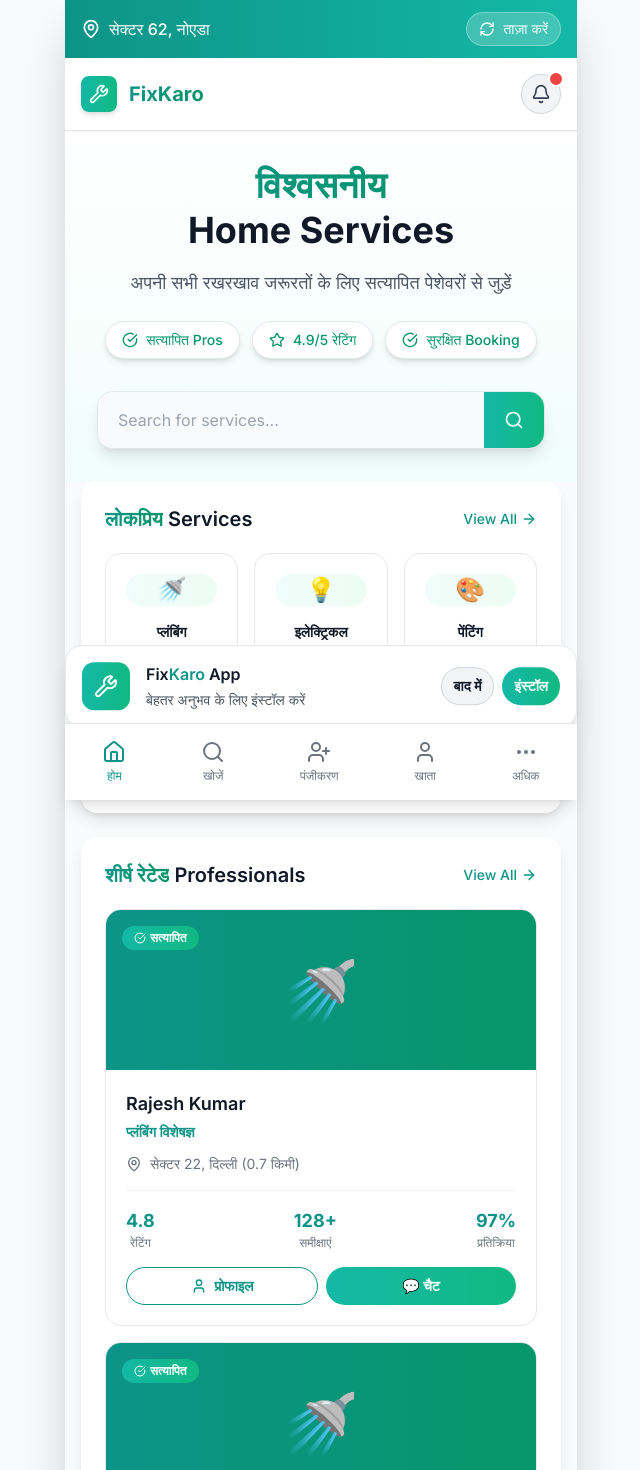
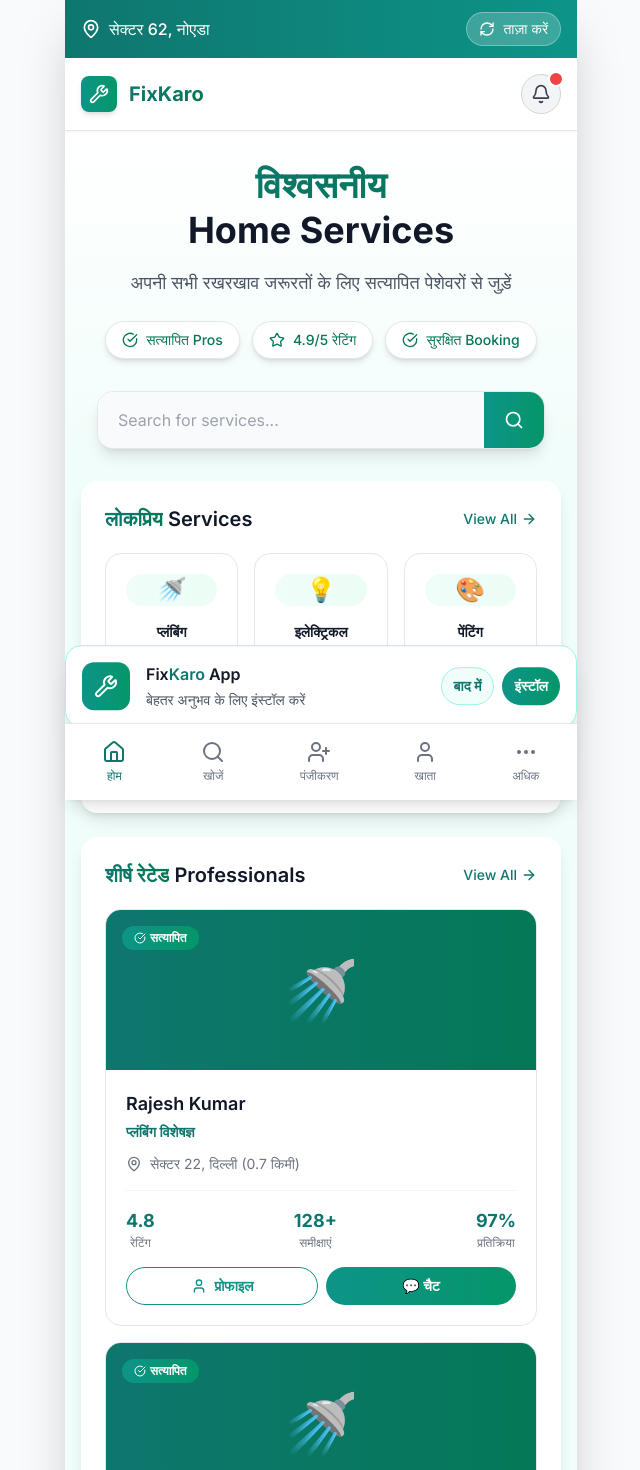
Before and after one commit to codewith-swapnil/autocompress, a Next.js app: page / in a window 1280 px wide. Shown: the top 1470 px of the page, without its empty margins (319-959 px from the left). Built offline with nearby package versions, Linux system fonts and the light colour scheme.

Commit message:
improved the app

```diff
--- a/pages/index.js
+++ b/pages/index.js
@@ -150,7 +150,7 @@ const FixKaro = () => {
   };
 
   const LocationBar = () => (
-    <div className="sticky top-0 z-50 bg-gradient-to-r from-teal-600 to-teal-500 px-4 py-3 flex items-center text-white">
+    <div className="sticky top-0 z-50 bg-gradient-to-r from-teal-700 to-teal-600 px-4 py-3 flex items-center text-white">
       <MapPin className="text-white mr-2 h-5 w-5" />
       <div className="flex-grow font-medium">{currentLocation}</div>
       <button
@@ -166,10 +166,10 @@ const FixKaro = () => {
   const Header = () => (
     <header className="sticky top-12 z-40 bg-white px-4 py-4 flex items-center justify-between border-b border-gray-200 shadow-sm">
       <div className="flex items-center gap-3">
-        <div className="w-9 h-9 bg-gradient-to-r from-teal-500 to-emerald-500 rounded-lg flex items-center justify-center shadow-md">
+        <div className="w-9 h-9 bg-gradient-to-r from-teal-600 to-emerald-600 rounded-lg flex items-center justify-center shadow-md">
           <Wrench className="text-white h-5 w-5" />
         </div>
-        <span className="text-xl font-bold bg-gradient-to-r from-teal-600 to-emerald-600 bg-clip-text text-transparent">
+        <span className="text-xl font-bold bg-gradient-to-r from-teal-700 to-emerald-700 bg-clip-text text-transparent">
           Fix<span className="font-extrabold">Karo</span>
         </span>
       </div>
@@ -190,7 +190,7 @@ const FixKaro = () => {
   const Hero = () => (
     <section className="px-4 py-8 text-center bg-gradient-to-b from-white to-teal-50">
       <h1 className="text-4xl font-bold mb-4 leading-tight text-gray-900">
-        <span className="block bg-gradient-to-r from-teal-600 to-emerald-600 bg-clip-text text-transparent">विश्वसनीय</span>
+        <span className="block bg-gradient-to-r from-teal-700 to-emerald-700 bg-clip-text text-transparent">विश्वसनीय</span>
         Home Services
       </h1>
       <p className="text-lg text-gray-600 mb-6 max-w-md mx-auto font-light">
@@ -198,15 +198,15 @@ const FixKaro = () => {
       </p>
 
       <div className="flex justify-center flex-wrap gap-3 mb-8">
-        <div className="bg-white px-4 py-2 rounded-full shadow-md border border-gray-200 text-emerald-600 font-medium text-sm flex items-center gap-2">
+        <div className="bg-white px-4 py-2 rounded-full shadow-md border border-gray-200 text-emerald-700 font-medium text-sm flex items-center gap-2">
           <CheckCircle className="h-4 w-4" />
           <span>सत्यापित Pros</span>
         </div>
-        <div className="bg-white px-4 py-2 rounded-full shadow-md border border-gray-200 text-emerald-600 font-medium text-sm flex items-center gap-2">
+        <div className="bg-white px-4 py-2 rounded-full shadow-md border border-gray-200 text-emerald-700 font-medium text-sm flex items-center gap-2">
           <Star className="h-4 w-4" />
           <span>4.9/5 रेटिंग</span>
         </div>
-        <div className="bg-white px-4 py-2 rounded-full shadow-md border border-gray-200 text-emerald-600 font-medium text-sm flex items-center gap-2">
+        <div className="bg-white px-4 py-2 rounded-full shadow-md border border-gray-200 text-emerald-700 font-medium text-sm flex items-center gap-2">
           <CheckCircle className="h-4 w-4" />
           <span>सुरक्षित Booking</span>
         </div>
@@ -218,7 +218,7 @@ const FixKaro = () => {
           placeholder="Search for services..."
           className="flex-1 px-5 py-4 bg-gray-50 text-base outline-none"
         />
-        <button className="px-5 bg-gradient-to-r from-teal-500 to-emerald-500 text-white font-semibold hover:from-teal-600 hover:to-emerald-600 transition-colors">
+        <button className="px-5 bg-gradient-to-r from-teal-600 to-emerald-600 text-white font-semibold hover:from-teal-700 hover:to-emerald-700 transition-colors">
           <Search className="h-5 w-5" />
         </button>
       </div>
@@ -229,9 +229,9 @@ const FixKaro = () => {
     <section className="mx-4 mb-6 bg-white rounded-2xl shadow-lg p-6">
       <div className="flex justify-between items-center mb-5">
         <h2 className="text-xl font-semibold text-gray-900">
-          <span className="bg-gradient-to-r from-teal-600 to-emerald-600 bg-clip-text text-transparent">लोकप्रिय</span> Services
+          <span className="bg-gradient-to-r from-teal-700 to-emerald-700 bg-clip-text text-transparent">लोकप्रिय</span> Services
         </h2>
-        <button className="text-teal-600 font-medium text-sm flex items-center gap-1 hover:text-teal-700">
+        <button className="text-teal-700 font-medium text-sm flex items-center gap-1 hover:text-teal-800">
           View All <ArrowRight className="h-4 w-4" />
         </button>
       </div>
@@ -240,7 +240,7 @@ const FixKaro = () => {
           <div
             key={key}
             onClick={() => showService(key)}
-            className="bg-white border border-gray-200 rounded-2xl p-5 text-center cursor-pointer hover:shadow-lg hover:border-teal-300 hover:-translate-y-1 transition-all"
+            className="bg-white border border-gray-200 rounded-2xl p-5 text-center cursor-pointer hover:shadow-lg hover:border-teal-400 hover:-translate-y-1 transition-all"
           >
             <div className="w-15 h-15 bg-gradient-to-r from-teal-50 to-emerald-50 rounded-2xl flex items-center justify-center mx-auto mb-4 text-2xl hover:bg-teal-100 transition-colors">
               {service.icon}
@@ -261,30 +261,30 @@ const FixKaro = () => {
 
   const ProviderCardSkeleton = () => (
     <div className="bg-white border border-gray-200 rounded-2xl overflow-hidden relative">
-      <div className="h-40 bg-gray-200 animate-pulse"></div>
+      <div className="h-40 bg-teal-100 animate-pulse"></div>
       <div className="p-5">
-        <div className="h-6 bg-gray-200 rounded w-3/4 mb-4 animate-pulse"></div>
-        <div className="h-4 bg-gray-200 rounded w-1/2 mb-3 animate-pulse"></div>
-        <div className="h-4 bg-gray-200 rounded w-2/3 mb-4 animate-pulse"></div>
+        <div className="h-6 bg-teal-100 rounded w-3/4 mb-4 animate-pulse"></div>
+        <div className="h-4 bg-teal-100 rounded w-1/2 mb-3 animate-pulse"></div>
+        <div className="h-4 bg-teal-100 rounded w-2/3 mb-4 animate-pulse"></div>
 
         <div className="flex justify-between pt-4 border-t border-gray-100 mb-4">
           <div className="text-center">
-            <div className="h-6 bg-gray-200 rounded w-8 mx-auto mb-1 animate-pulse"></div>
-            <div className="h-3 bg-gray-200 rounded w-16 mx-auto animate-pulse"></div>
+            <div className="h-6 bg-teal-100 rounded w-8 mx-auto mb-1 animate-pulse"></div>
+            <div className="h-3 bg-teal-100 rounded w-16 mx-auto animate-pulse"></div>
           </div>
           <div className="text-center">
-            <div className="h-6 bg-gray-200 rounded w-12 mx-auto mb-1 animate-pulse"></div>
-            <div className="h-3 bg-gray-200 rounded w-16 mx-auto animate-pulse"></div>
+            <div className="h-6 bg-teal-100 rounded w-12 mx-auto mb-1 animate-pulse"></div>
+            <div className="h-3 bg-teal-100 rounded w-16 mx-auto animate-pulse"></div>
           </div>
           <div className="text-center">
-            <div className="h-6 bg-gray-200 rounded w-8 mx-auto mb-1 animate-pulse"></div>
-            <div className="h-3 bg-gray-200 rounded w-16 mx-auto animate-pulse"></div>
+            <div className="h-6 bg-teal-100 rounded w-8 mx-auto mb-1 animate-pulse"></div>
+            <div className="h-3 bg-teal-100 rounded w-16 mx-auto animate-pulse"></div>
           </div>
         </div>
 
         <div className="flex gap-2">
-          <div className="flex-1 h-10 bg-gray-200 rounded-full animate-pulse"></div>
-          <div className="flex-1 h-10 bg-gray-200 rounded-full animate-pulse"></div>
+          <div className="flex-1 h-10 bg-teal-100 rounded-full animate-pulse"></div>
+          <div className="flex-1 h-10 bg-teal-100 rounded-full animate-pulse"></div>
         </div>
       </div>
     </div>
@@ -294,9 +294,9 @@ const FixKaro = () => {
     <section className="mx-4 mb-6 bg-white rounded-2xl shadow-lg p-6">
       <div className="flex justify-between items-center mb-5">
         <h2 className="text-xl font-semibold text-gray-900">
-          <span className="bg-gradient-to-r from-teal-600 to-emerald-600 bg-clip-text text-transparent">शीर्ष रेटेड</span> Professionals
+          <span className="bg-gradient-to-r from-teal-700 to-emerald-700 bg-clip-text text-transparent">शीर्ष रेटेड</span> Professionals
         </h2>
-        <button className="text-teal-600 font-medium text-sm flex items-center gap-1 hover:text-teal-700">
+        <button className="text-teal-700 font-medium text-sm flex items-center gap-1 hover:text-teal-800">
           View All <ArrowRight className="h-4 w-4" />
         </button>
       </div>
@@ -310,31 +310,31 @@ const FixKaro = () => {
         ) : (
           providersWithDistance.map((provider) => (
             <div key={`${provider.serviceKey}-${provider.name}`} className="bg-white border border-gray-200 rounded-2xl overflow-hidden hover:shadow-lg hover:-translate-y-1 transition-all relative">
-              <div className="absolute top-4 left-4 bg-gradient-to-r from-teal-500 to-emerald-500 text-white px-3 py-1 rounded-full text-xs font-semibold flex items-center gap-1 z-10">
+              <div className="absolute top-4 left-4 bg-gradient-to-r from-teal-600 to-emerald-600 text-white px-3 py-1 rounded-full text-xs font-semibold flex items-center gap-1 z-10">
                 <CheckCircle className="h-3 w-3" />
                 सत्यापित
               </div>
-              <div className="h-40 bg-gradient-to-r from-teal-600 to-emerald-600 flex items-center justify-center text-6xl text-white">
+              <div className="h-40 bg-gradient-to-r from-teal-700 to-emerald-700 flex items-center justify-center text-6xl text-white">
                 {services[provider.serviceKey]?.icon}
               </div>
               <div className="p-5">
                 <h3 className="text-lg font-semibold text-gray-900 mb-1">{provider.name}</h3>
-                <span className="text-teal-600 font-semibold text-sm block mb-3">{services[provider.serviceKey]?.title.replace('सेवाएं', 'विशेषज्ञ')}</span>
+                <span className="text-teal-700 font-semibold text-sm block mb-3">{services[provider.serviceKey]?.title.replace('सेवाएं', 'विशेषज्ञ')}</span>
                 <div className="flex items-center gap-2 text-gray-500 text-sm mb-4">
                   <MapPin className="h-4 w-4" />
                   {provider.location} ({provider.distance} किमी)
                 </div>
                 <div className="flex justify-between pt-4 border-t border-gray-100 mb-4">
                   <div className="text-center">
-                    <div className="font-bold text-lg text-teal-600">{provider.rating}</div>
+                    <div className="font-bold text-lg text-teal-700">{provider.rating}</div>
                     <div className="text-xs text-gray-500">रेटिंग</div>
                   </div>
                   <div className="text-center">
-                    <div className="font-bold text-lg text-teal-600">{provider.reviews}+</div>
+                    <div className="font-bold text-lg text-teal-700">{provider.reviews}+</div>
                     <div className="text-xs text-gray-500">समीक्षाएं</div>
                   </div>
                   <div className="text-center">
-                    <div className="font-bold text-lg text-teal-600">{provider.responseRate}%</div>
+                    <div className="font-bold text-lg text-teal-700">{provider.responseRate}%</div>
                     <div className="text-xs text-gray-500">प्रतिक्रिया</div>
                   </div>
                 </div>
@@ -343,7 +343,7 @@ const FixKaro = () => {
                     <User className="h-4 w-4" />
                     प्रोफाइल
                   </button>
-                  <button className="flex-1 px-4 py-2 bg-gradient-to-r from-teal-500 to-emerald-500 text-white rounded-full font-semibold text-sm hover:from-teal-600 hover:to-emerald-600 flex items-center justify-center gap-2">
+                  <button className="flex-1 px-4 py-2 bg-gradient-to-r from-teal-600 to-emerald-600 text-white rounded-full font-semibold text-sm hover:from-teal-700 hover:to-emerald-700 flex items-center justify-center gap-2">
                     💬 चैट
                   </button>
                 </div>
@@ -370,7 +370,7 @@ const FixKaro = () => {
     }, [currentService]);
 
     return (
-      <div className="min-h-screen bg-gray-50">
+      <div className="min-h-screen bg-teal-50">
         <div className="bg-white px-4 py-4 flex items-center gap-4 border-b border-gray-200">
           <button
             onClick={() => setCurrentPage('home')}
@@ -395,22 +395,22 @@ const FixKaro = () => {
             {loading ? (
               <div className="space-y-4">
                 <div className="bg-white rounded-2xl p-5 flex items-center gap-4 shadow-md border border-gray-200">
-                  <div className="w-15 h-15 bg-gray-200 rounded-full animate-pulse"></div>
+                  <div className="w-15 h-15 bg-teal-100 rounded-full animate-pulse"></div>
                   <div className="flex-1 space-y-2">
-                    <div className="h-4 bg-gray-200 rounded w-3/4 animate-pulse"></div>
-                    <div className="h-3 bg-gray-200 rounded w-1/2 animate-pulse"></div>
-                    <div className="h-3 bg-gray-200 rounded w-2/3 animate-pulse"></div>
+                    <div className="h-4 bg-teal-100 rounded w-3/4 animate-pulse"></div>
+                    <div className="h-3 bg-teal-100 rounded w-1/2 animate-pulse"></div>
+                    <div className="h-3 bg-teal-100 rounded w-2/3 animate-pulse"></div>
                   </div>
-                  <div className="h-10 w-24 bg-gray-200 rounded-full animate-pulse"></div>
+                  <div className="h-10 w-24 bg-teal-100 rounded-full animate-pulse"></div>
                 </div>
                 <div className="bg-white rounded-2xl p-5 flex items-center gap-4 shadow-md border border-gray-200">
-                  <div className="w-15 h-15 bg-gray-200 rounded-full animate-pulse"></div>
+                  <div className="w-15 h-15 bg-teal-100 rounded-full animate-pulse"></div>
                   <div className="flex-1 space-y-2">
-                    <div className="h-4 bg-gray-200 rounded w-3/4 animate-pulse"></div>
-                    <div className="h-3 bg-gray-200 rounded w-1/2 animate-pulse"></div>
-                    <div className="h-3 bg-gray-200 rounded w-2/3 animate-pulse"></div>
+                    <div className="h-4 bg-teal-100 rounded w-3/4 animate-pulse"></div>
+                    <div className="h-3 bg-teal-100 rounded w-1/2 animate-pulse"></div>
+                    <div className="h-3 bg-teal-100 rounded w-2/3 animate-pulse"></div>
                   </div>
-                  <div className="h-10 w-24 bg-gray-200 rounded-full animate-pulse"></div>
+                  <div className="h-10 w-24 bg-teal-100 rounded-full animate-pulse"></div>
                 </div>
               </div>
             ) : serviceProviders.length > 0 ? (
@@ -422,7 +422,7 @@ const FixKaro = () => {
                     </div>
                     <div className="flex-1">
                       <div className="font-semibold text-gray-900 mb-1">{provider.name}</div>
-                      <div className="flex items-center gap-1 text-orange-500 text-sm mb-1">
+                      <div className="flex items-center gap-1 text-amber-500 text-sm mb-1">
                         <Star className="h-4 w-4 fill-current" />
                         {provider.rating} ({provider.reviews} समीक्षाएं)
                       </div>
@@ -431,7 +431,7 @@ const FixKaro = () => {
                         {provider.location}
                       </div>
                     </div>
-                    <button className="px-4 py-2 bg-gradient-to-r from-teal-500 to-emerald-500 text-white rounded-full font-medium text-sm hover:from-teal-600 hover:to-emerald-600">
+                    <button className="px-4 py-2 bg-gradient-to-r from-teal-600 to-emerald-600 text-white rounded-full font-medium text-sm hover:from-teal-700 hover:to-emerald-700">
                       बुक करें
                     </button>
                   </div>
@@ -439,12 +439,12 @@ const FixKaro = () => {
               </div>
             ) : (
               <div className="text-center py-8 bg-white rounded-2xl shadow-sm border border-gray-200">
-                <div className="w-16 h-16 bg-gray-100 rounded-full flex items-center justify-center mx-auto mb-4 text-2xl">
+                <div className="w-16 h-16 bg-teal-50 rounded-full flex items-center justify-center mx-auto mb-4 text-2xl">
                   {services[currentService]?.icon}
                 </div>
                 <h4 className="text-lg font-semibold text-gray-900 mb-2">कोई पेशेवर उपलब्ध नहीं</h4>
                 <p className="text-gray-600 mb-4">हम जल्द ही आपके क्षेत्र में इस सेवा के लिए पेशेवरों को जोड़ेंगे</p>
-                <button className="px-6 py-2 bg-gray-100 border border-gray-300 rounded-full text-sm font-medium hover:bg-gray-200">
+                <button className="px-6 py-2 bg-teal-50 border border-teal-100 rounded-full text-sm font-medium hover:bg-teal-100 text-teal-700">
                   सूचित करें जब उपलब्ध हो
                 </button>
               </div>
@@ -456,7 +456,7 @@ const FixKaro = () => {
   };
 
   const NotificationsPage = () => (
-    <div className="min-h-screen bg-gray-50">
+    <div className="min-h-screen bg-teal-50">
       <div className="bg-white px-4 py-4 flex items-center justify-between border-b border-gray-200">
         <div className="flex items-center gap-4">
           <button
@@ -480,14 +480,14 @@ const FixKaro = () => {
       <div className="p-3">
         {notifications.length === 0 ? (
           <div className="text-center py-16">
-            <Bell className="h-16 w-16 text-gray-400 mx-auto mb-4" />
+            <Bell className="h-16 w-16 text-teal-300 mx-auto mb-4" />
             <h3 className="text-lg font-semibold text-gray-900 mb-2">कोई सूचना नहीं</h3>
             <p className="text-gray-600">आपके पास कोई नई सूचना नहीं है</p>
           </div>
         ) : (
           <div className="space-y-3">
             {notifications.map((notification) => (
-              <div key={notification.id} className={`bg-white rounded-xl p-4 border-l-4 shadow-sm ${notification.unread ? 'border-teal-500 bg-teal-50' : 'border-gray-300'
+              <div key={notification.id} className={`bg-white rounded-xl p-4 border-l-4 shadow-sm ${notification.unread ? 'border-teal-600 bg-teal-50' : 'border-gray-300'
                 }`}>
                 <div className="flex items-start gap-3">
                   <notification.icon className="h-5 w-5 text-teal-600 mt-0.5" />
@@ -518,7 +518,7 @@ const FixKaro = () => {
           key={item.id}
           onClick={() => setCurrentPage(item.id === 'home' ? 'home' : item.id)}
           className={`flex flex-col items-center py-2 px-3 rounded-lg text-xs font-medium transition-colors ${currentPage === (item.id === 'home' ? 'home' : item.id)
-            ? 'text-teal-600'
+            ? 'text-teal-700'
             : 'text-gray-500'
             }`}
         >
@@ -533,20 +533,20 @@ const FixKaro = () => {
   );
 
   const InstallBanner = () => showInstallBanner && (
-    <div className="fixed bottom-16 left-4 right-4 bg-white rounded-2xl p-4 shadow-xl border border-gray-200 flex items-center gap-4 z-40 max-w-lg mx-auto animate-bounce">
-      <div className="w-12 h-12 bg-gradient-to-r from-teal-500 to-emerald-500 rounded-xl flex items-center justify-center text-white text-xl">
+    <div className="fixed bottom-16 left-4 right-4 bg-white rounded-2xl p-4 shadow-xl border border-teal-200 flex items-center gap-4 z-40 max-w-lg mx-auto animate-bounce">
+      <div className="w-12 h-12 bg-gradient-to-r from-teal-600 to-emerald-600 rounded-xl flex items-center justify-center text-white text-xl">
         <Wrench className="h-6 w-6" />
       </div>
       <div className="flex-1">
         <h4 className="font-semibold text-gray-900 mb-1">
-          Fix<span className="text-teal-600">Karo</span> App
+          Fix<span className="text-teal-700">Karo</span> App
         </h4>
         <p className="text-sm text-gray-600">बेहतर अनुभव के लिए इंस्टॉल करें</p>
       </div>
       <div className="flex gap-2">
         <button
           onClick={() => setShowInstallBanner(false)}
-          className="px-3 py-2 text-sm font-semibold bg-gray-100 text-gray-900 rounded-full border border-gray-300 hover:bg-gray-200"
+          className="px-3 py-2 text-sm font-semibold bg-teal-50 text-teal-700 rounded-full border border-teal-200 hover:bg-teal-100"
         >
           बाद में
         </button>
@@ -555,7 +555,7 @@ const FixKaro = () => {
             alert("App installation would be triggered here in a real PWA");
             setShowInstallBanner(false);
           }}
-          className="px-3 py-2 text-sm font-semibold bg-gradient-to-r from-teal-500 to-emerald-500 text-white rounded-full hover:from-teal-600 hover:to-emerald-600"
+          className="px-3 py-2 text-sm font-semibold bg-gradient-to-r from-teal-600 to-emerald-600 text-white rounded-full hover:from-teal-700 hover:to-emerald-700"
         >
           इंस्टॉल
         </button>
@@ -564,10 +564,10 @@ const FixKaro = () => {
   );
 
   const HomePage = () => (
-    <div className="min-h-screen bg-gray-50 pb-20">
+    <div className="min-h-screen bg-teal-50 pb-20">
       <LocationBar />
       <Header />
-      <div className="bg-gray-50">
+      <div className="bg-teal-50">
         <Hero />
         <ServicesGrid />
         <ProvidersSection />
@@ -580,6 +580,7 @@ const FixKaro = () => {
       <Head>
         <title>FixKaro - Home Services App</title>
         <link rel="icon" href="/favicon.ico" />
+        <meta name="theme-color" content="#0d9488" />
       </Head>
 
       <div className="max-w-lg mx-auto bg-white min-h-screen relative overflow-hidden shadow-2xl">
@@ -587,13 +588,13 @@ const FixKaro = () => {
         {currentPage === 'service' && <ServiceDetailPage />}
         {currentPage === 'notifications' && <NotificationsPage />}
         {currentPage !== 'home' && currentPage !== 'service' && currentPage !== 'notifications' && (
-          <div className="min-h-screen bg-gray-50 flex items-center justify-center">
+          <div className="min-h-screen bg-teal-50 flex items-center justify-center">
             <div className="text-center">
               <h2 className="text-2xl font-bold text-gray-900 mb-2">{currentPage} Page</h2>
               <p className="text-gray-600">This page is under construction</p>
               <button
                 onClick={() => setCurrentPage('home')}
-                className="mt-4 px-6 py-3 bg-gradient-to-r from-teal-500 to-emerald-500 text-white rounded-full font-semibold hover:from-teal-600 hover:to-emerald-600"
+                className="mt-4 px-6 py-3 bg-gradient-to-r from-teal-600 to-emerald-600 text-white rounded-full font-semibold hover:from-teal-700 hover:to-emerald-700"
               >
                 Go Home
               </button>
```
